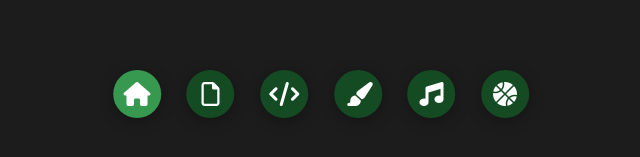
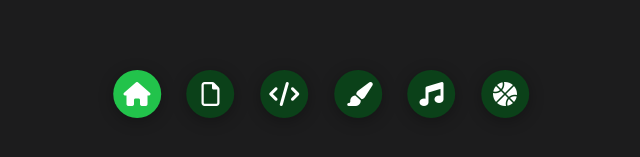
Before and after one commit to alecmas/alec-mas, a plain HTML site: page index.html in a window 1280 px wide. Shown: the part 583-740 px from the top of the page, without its empty margins (319-959 px from the left). Drawn offline with nearby package versions, Linux system fonts and the light colour scheme; files that its build step writes are made by us from their sources.

Commit message:
Updated colors to use hsl

```diff
--- a/styles/style.scss
+++ b/styles/style.scss
@@ -1,7 +1,7 @@
 :root {
     --color-primary: #1c1c1d;
-    --color-secondary: #37984f;
-    --color-tertiary: #154b23;
+    --color-secondary: hsl(135, 70%, 45%);
+    --color-tertiary: hsl(135, 70%, 15%);
 }
 
 body {
```
